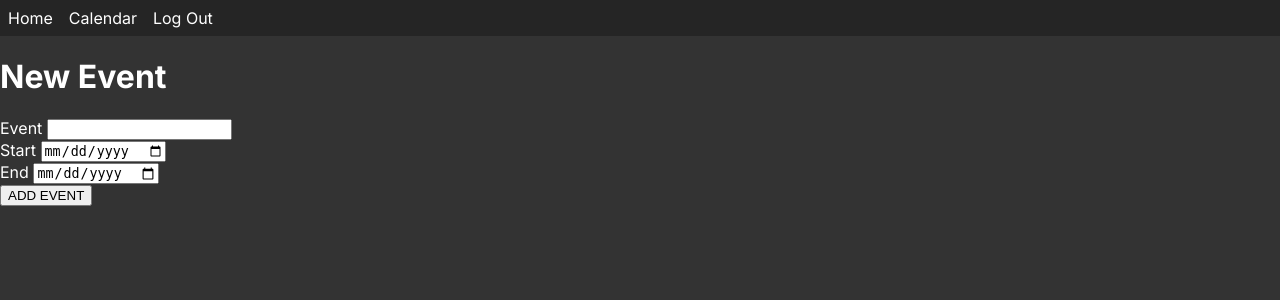
After one commit to preyes1/momentum, a Flask app: template templates/eventAdd.html in a window 1280 px wide. The commit adds this page. Shown: the top 300 px of the page. Run offline with Flask 3, Linux system fonts and the light colour scheme; the template is opened without the code that fills it: values that come from a table or form of the project are taken from there, others are empty; some libraries are stand-ins or nearby versions.

Commit message:
Added Events in Calendar
The calendar actually functions properly now. Its clickable. Added New Event Page

```diff
--- a/main.py
+++ b/main.py
@@ -2,16 +2,14 @@ import os
 from flask_sqlalchemy import SQLAlchemy
 from flask import Flask, render_template, url_for, request, redirect
 from flask_login import UserMixin, login_user, login_required, LoginManager, logout_user, current_user
-from flask_wtf import FlaskForm
 from wtforms import StringField, SubmitField, validators, Form, PasswordField, SelectField
 from wtforms.validators import InputRequired, Length, ValidationError
 from wtforms.fields.datetime import DateField
-from wtforms.fields import TimeField
-from datetime import datetime
 import mysql.connector
 from flask_migrate import Migrate
 from flask_bootstrap import Bootstrap
-import datetime as dt
+from datetime import datetime as dt
+
 import requests
 from werkzeug.security import generate_password_hash, check_password_hash
 
@@ -54,8 +52,27 @@ def index():
 @app.route('/calendar')
 @login_required
 def calendar():
-    user = User.query.filter_by(id=current_user.id).first()
-    return render_template('calendar.html')
+    cnx = mysql.connector.connect(user='root', password='123', database='calendardb')
+    cur = cnx.cursor()
+    cur.execute(f"SELECT * FROM events WHERE user_id = '{current_user.id}'")
+    events = cur.fetchall()
+    return render_template('calendar.html', events= events)
+
+@app.route("/calendar/add/<string:start>", methods=['GET', 'POST'])
+@login_required
+def add(start):
+    form = EventAddForm(request.form)
+    nstart = start[4:15] #15 for just time
+    form.start1.data = dt.strptime(nstart, '%b %d %Y') #'%b %d %Y' for just date, '%b %d %Y %H:%M:%S'
+    date1 = dt.strptime(nstart, '%b %d %Y') #'%b %d %Y' for just date, '%b %d %Y %H:%M:%S'
+    form.start1.data = date1.strftime('%Y-%b-%d')
+    form.start1.data = dt.strptime(form.start1.data, '%Y-%b-%d')
+    if request.method == "POST":
+        event = Events(user_id = current_user.id, event = form.event.data, start1 = form.start1.data, end = form.end.data)
+        db.session.add(event)
+        db.session.commit()
+        return redirect(url_for('calendar'))
+    return render_template('eventAdd.html', form=form)
 
 #returns a personalized home screen
 @app.route('/home', methods=['GET', 'POST'])
@@ -147,7 +164,7 @@ def register():
 @login_required
 def logout():
     logout_user()
-    return redirect(url_for('login'))
+    return redirect('/login')
 
 class User(db.Model, UserMixin):
     __tablename__ = 'user'
@@ -174,8 +191,9 @@ class Events(db.Model):
     event_id = db.Column(db.Integer, primary_key=True)
     user_id = db.Column(db.Integer, db.ForeignKey('user.id'))
     event = db.Column(db.String(64))
-    start = db.Column(db.DateTime())
-    end = db.Column(db.DateTime())
+    #cant name it start or else it will cause problems
+    start1 = db.Column(db.Date())
+    end = db.Column(db.Date())
 
 class UserAddForm(Form):
     username = StringField("Username", validators=[validators.InputRequired()])
@@ -194,5 +212,5 @@ class TaskAddForm(Form):
 
 class EventAddForm(Form):
     event = StringField("Event", validators=[validators.InputRequired()])
-    start = DateField("Start", validators=[validators.InputRequired()])
+    start1 = DateField("Start", validators=[validators.InputRequired()])
     end = DateField("End", validators=[validators.InputRequired()])
--- /dev/null
+++ b/templates/eventAdd.html
@@ -0,0 +1,17 @@
+
+{% extends "main.html" %}
+{% block page_content%}
+<h1>New Event</h1>
+        <form method=post>
+            {{form.event.label}}
+            {{form.event()}}
+            <br>
+            {{form.start1.label}}
+            {{form.start1()}}
+            <br>
+            {{form.end.label}}
+            {{form.end()}}
+            <br>
+            <button type="submit">ADD EVENT</button>
+        </form>
+{% endblock %}
--- a/templates/home.html
+++ b/templates/home.html
@@ -8,7 +8,7 @@
         <div class="name">
             <h1>{{user.4}}</h1>
         </div>
-        <div class="weather"><h1>{{weather.0}}°C<br>{{weatherS.2}}, {{weatherS.1}}</h1></div>
+        <div class="weather"><h1>{{weather.0}}°C<br>{{weatherS.2}}, {{weatherS.1}} </h1></div>
     </div>
 
     <div class="div2">
--- a/templates/main.html
+++ b/templates/main.html
@@ -9,21 +9,12 @@
 <div class="navbar">
     <nav>
         <ul>
-            <li><a href="">Home</a></li>
-            <li><a href="/">About</a></li>
+            <li><a href="{{url_for('home')}}">Home</a></li>
             <li><a href="/calendar">Calendar</a></li>
             <li><a href="/logout">Log Out</a></li>
         </ul>
     </nav>
 </div>
-{% with messages = get_flashed_messages(with_categories=True) %}
-    {% if messages %}
-        {% for category, message in messages %}
-            {{ message }}
-        {% endfor %}
-    {% endif %}
-{% endwith %}
-
 {% endblock %}
 
 
```
Also changed, not shown: templates/calendar.html (+27 -4 lines), templates/navbar.html (added).
